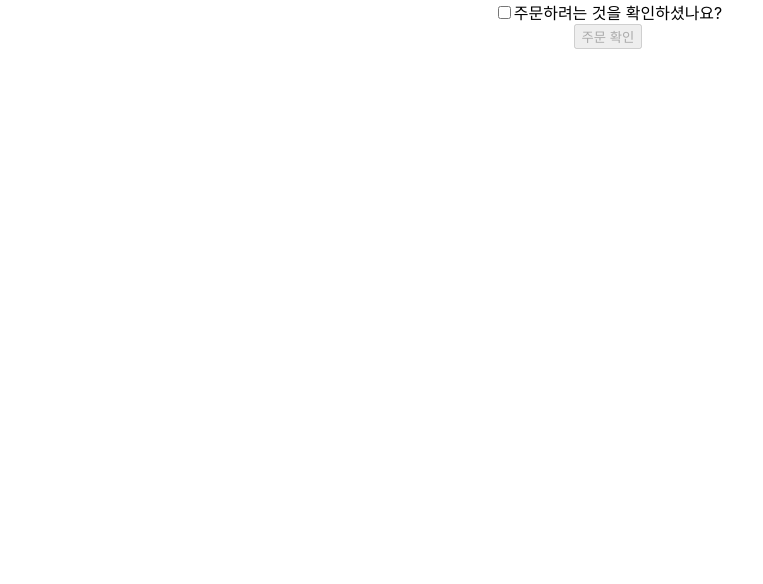
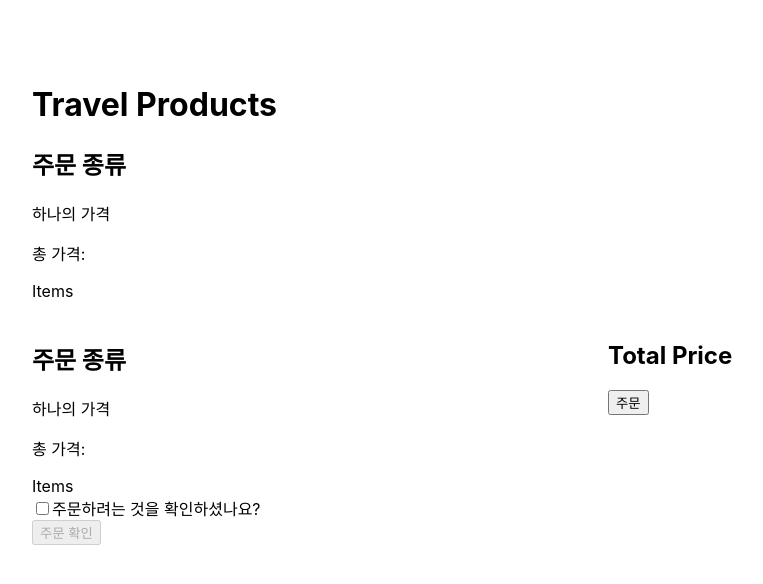
Before and after one commit to Yuhyeon0516/react-context-app, a React (Create React App) app in the folder client/: page / in a window 1280 px wide. Shown: the top 584 px of the page, without its empty margins (32-795 px from the left). Built offline with nearby package versions, Linux system fonts and the light colour scheme.

Commit message:
Type, Options, Products Component작성 및 OrderPage 작성

```diff
--- a/client/src/App.js
+++ b/client/src/App.js
@@ -1,10 +1,12 @@
 import logo from "./logo.svg";
 import "./App.css";
 import SummaryPage from "./pages/SummaryPage";
+import OrderPage from "./pages/OrderPage";
 
 function App() {
   return (
-    <div className="App">
+    <div style={{ padding: "4rem" }}>
+      <OrderPage />
       <SummaryPage />
     </div>
   );
--- /dev/null
+++ b/client/src/components/Type.js
@@ -0,0 +1,14 @@
+import React from "react";
+
+const Type = (orderType) => {
+  return (
+    <>
+      <h2>주문 종류</h2>
+      <p>하나의 가격</p>
+      <p>총 가격:</p>
+      <div style={{ display: "flex", flexDirection: orderType === "options" ? "column" : "row" }}>Items</div>
+    </>
+  );
+};
+
+export default Type;
--- a/client/src/pages/OrderPage/index.js
+++ b/client/src/pages/OrderPage/index.js
@@ -1,7 +1,24 @@
 import React from "react";
+import Type from "../../components/Type";
 
 const OrderPage = () => {
-  return <div>OrderPage</div>;
+  return (
+    <div>
+      <h1>Travel Products</h1>
+      <div>
+        <Type orderType="products" />
+      </div>
+      <div style={{ display: "flex", marginTop: 20 }}>
+        <div style={{ width: "50%" }}>
+          <Type orderType="options" />
+        </div>
+        <div style={{ width: "50%" }}>
+          <h2>Total Price</h2>
+          <button>주문</button>
+        </div>
+      </div>
+    </div>
+  );
 };
 
 export default OrderPage;
```
Also changed, not shown: client/src/components/Options.js (added, +7 -0 lines), client/src/components/Products.js (added, +7 -0 lines), 1 other file (tests, documents, lock files or other folders).
